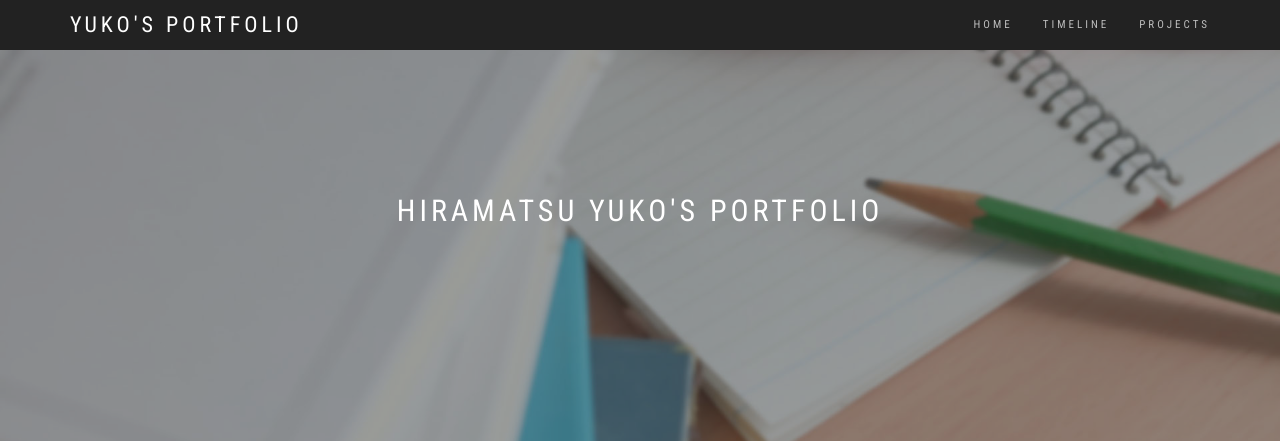
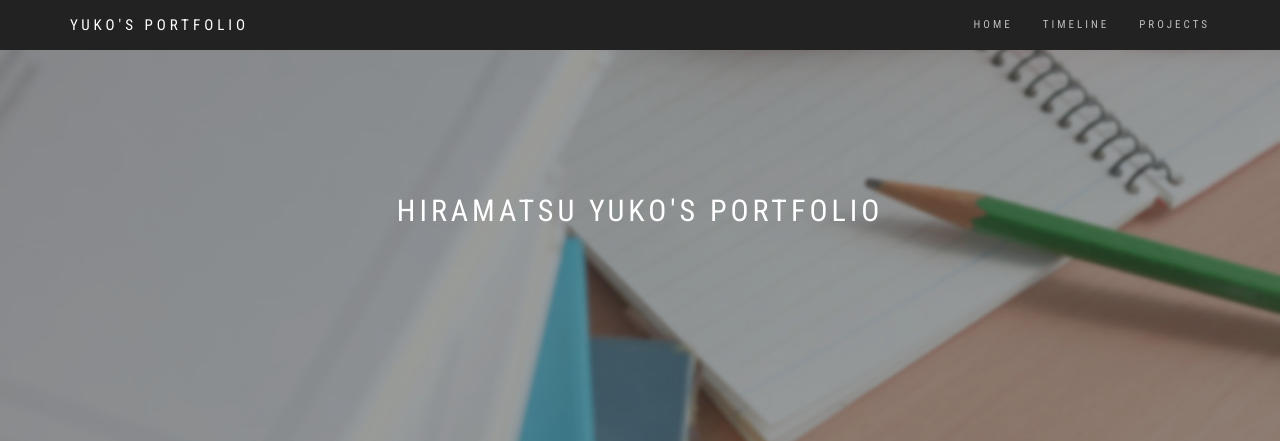
Before and after one commit to s185041/s185041.github.io, a PHP site: page / in a window 1280 px wide. Shown: the top 441 px of the page. Run offline with PHP 8.4, Linux system fonts and the light colour scheme; some web fonts are replaced.

Commit message:
ロゴ縮小

```diff
--- a/assets/css/style.css
+++ b/assets/css/style.css
@@ -1265,7 +1265,7 @@ General Styles - Owlcarousel
 .navbar-custom .navbar-brand {
   letter-spacing: 4px;
   font-weight: 400;
-  font-size: 22px;
+  font-size: 15px;
   color: #fff;
 }
 
--- a/assets/css/timeline.css
+++ b/assets/css/timeline.css
@@ -2,7 +2,6 @@
   width: 100%;
   margin: 0 auto;
   max-width: 800px;
-  //padding: 100px 50px;
   position: relative;
 }
 .timeline:before {
```
Also changed, not shown: index.html (+7 -1 lines).
